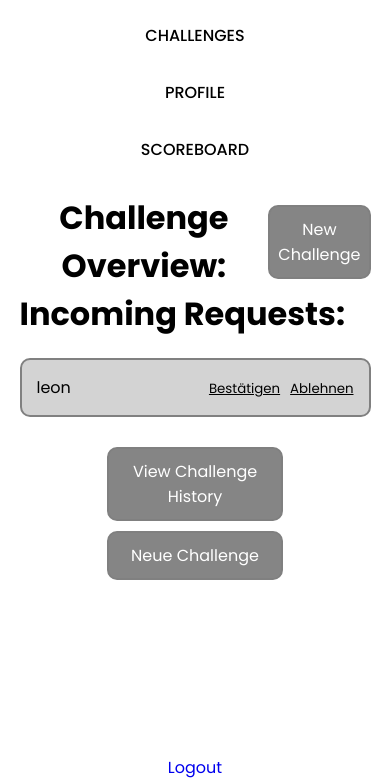
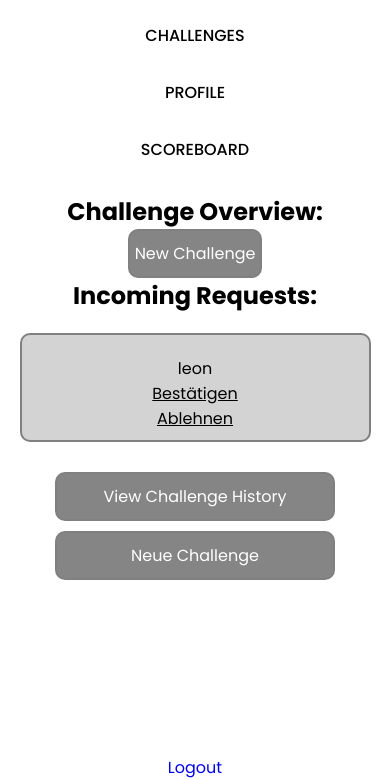
Before and after one commit to ExaCLe/productivity-team-tasks, a Flask app: page /challenges in a window 390 px wide. Shown: the part 252-1032 px from the top of the page. Run offline with Flask 2, Linux system fonts and the light colour scheme; a user stored in the database is signed in; data comes from the database, SQL or seed files in the repository; some libraries are stand-ins or nearby versions.

Commit message:
first basic responsive version

```diff
--- a/static/css/start.css
+++ b/static/css/start.css
@@ -19,6 +19,7 @@
   box-sizing: border-box;
   scroll-behavior: smooth;
   font-family: var(--font);
+  font-size: 16px;
 }
 
 @font-face {
@@ -280,3 +281,44 @@ h1 {
   background-color: lightgrey;
   border-radius: 10px;
 }
+
+@media (max-width: 576px) {
+  * {
+    font-size: 16px;
+  }
+
+  .entry3 {
+    grid-template-columns: 100%;
+    grid-template-rows: 33% 33% 33%;
+  }
+  .entry2 {
+    grid-template-columns: 100%;
+    grid-template-rows: 50% 50%;
+  }
+  .align-content-left {
+    justify-content: center;
+  }
+  .align-content-right {
+    justify-content: center;
+  }
+  .big-font {
+    font-size: 1.5em;
+  }
+  .container-horizontal {
+    flex-direction: column;
+  }
+  .left-align {
+    align-self: center;
+  }
+  .half-size {
+    width: 80%;
+  }
+  .container-horizontal-mobile {
+    display: flex;
+    flex-direction: row;
+    align-items: center;
+  }
+  .mobile-center {
+    justify-content: center;
+  }
+}
--- a/templates/challenges/history.html
+++ b/templates/challenges/history.html
@@ -9,7 +9,7 @@
 <div class="container">
     {%for id, first_score, second_score, first_user, second_user, date in challenges%}
     <div class="entry3">
-        <div class="container-horizontal">
+        <div class="container-horizontal container-horizontal-mobile mobile-center">
             <p>{{first_user}}</p>
             <p class="font-marker margin-lr"> vs. </p>
             <p>{{second_user}}</p>
--- a/templates/challenges/overview.html
+++ b/templates/challenges/overview.html
@@ -7,13 +7,13 @@
 
 {% block main %}
 <div class="container">
-    <div class="container-horizontal space-around">
+    <div class="container-horizontal space-around ">
         <h1 class="left-align big-font">Challenge Overview:</h1>
         <a class="btn-primary" href="/challenges/search">New Challenge</a>
     </div>
     {%for id, first_score, second_score, first_user, second_user, date in challenges%}
     <div class="entry3">
-        <div class="container-horizontal">
+        <div class="container-horizontal container-horizontal-mobile mobile-center">
             <p>{{first_user}}</p>
             <p class="font-marker margin-lr"> vs. </p>
             <p>{{second_user}}</p>
--- a/templates/index.html
+++ b/templates/index.html
@@ -54,7 +54,7 @@
     <div class="left-align"><h1>Challenges:</h1></div>
     {%for id, first_score, second_score, first_user, second_user, date in challenges%}
     <div class="entry3">
-        <div class="container-horizontal">
+        <div class="container-horizontal container-horizontal-mobile mobile-center">
             <p>{{first_user}}</p>
             <p class="font-marker margin-lr"> vs. </p>
             <p>{{second_user}}</p>
```
